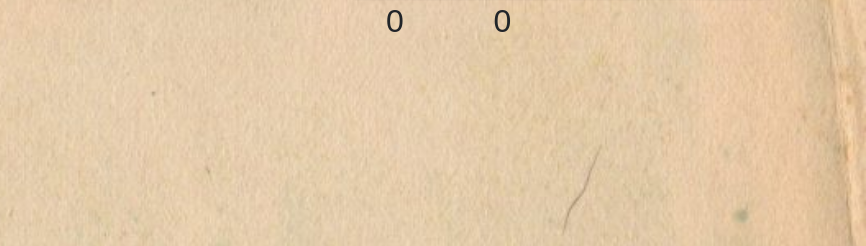
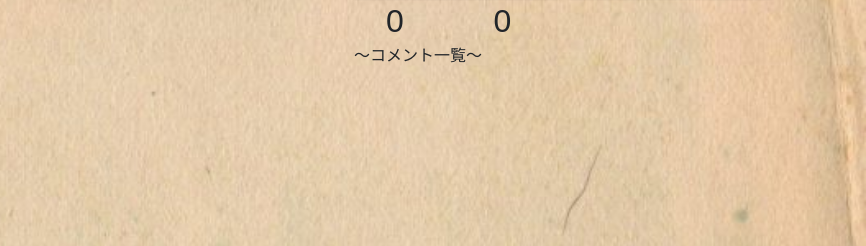
Before and after one commit to FumiyaWatanabe/bachikoi, a plain HTML site: page comment.html in a window 1280 px wide. Shown: the part 381-627 px from the top of the page, 414-1280 px from the left. Drawn offline with nearby package versions, Linux system fonts and the light colour scheme.

Commit message:
comment enable

```diff
--- a/comment.html
+++ b/comment.html
@@ -58,6 +58,7 @@
 
         <span id="counter"></span>
         <span id="counter2"></span>
+        <p>〜コメント一覧〜</p>
         <div id="output1"></div>
       </div>
 
```
